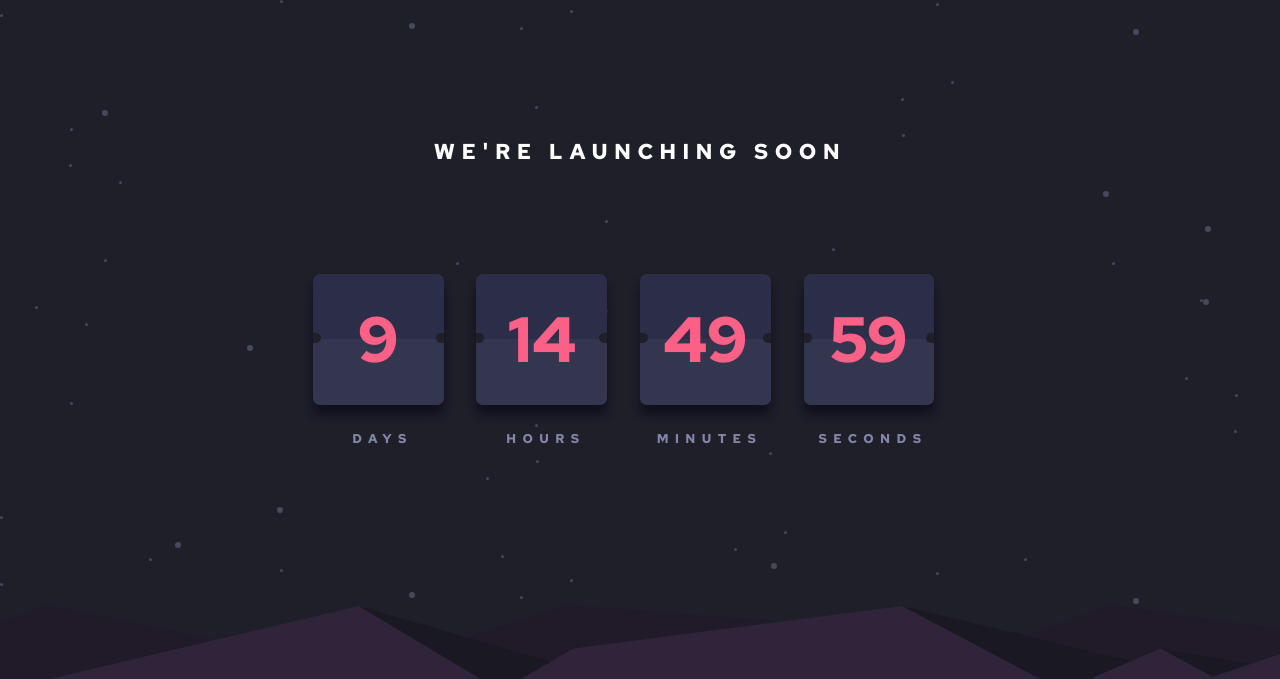
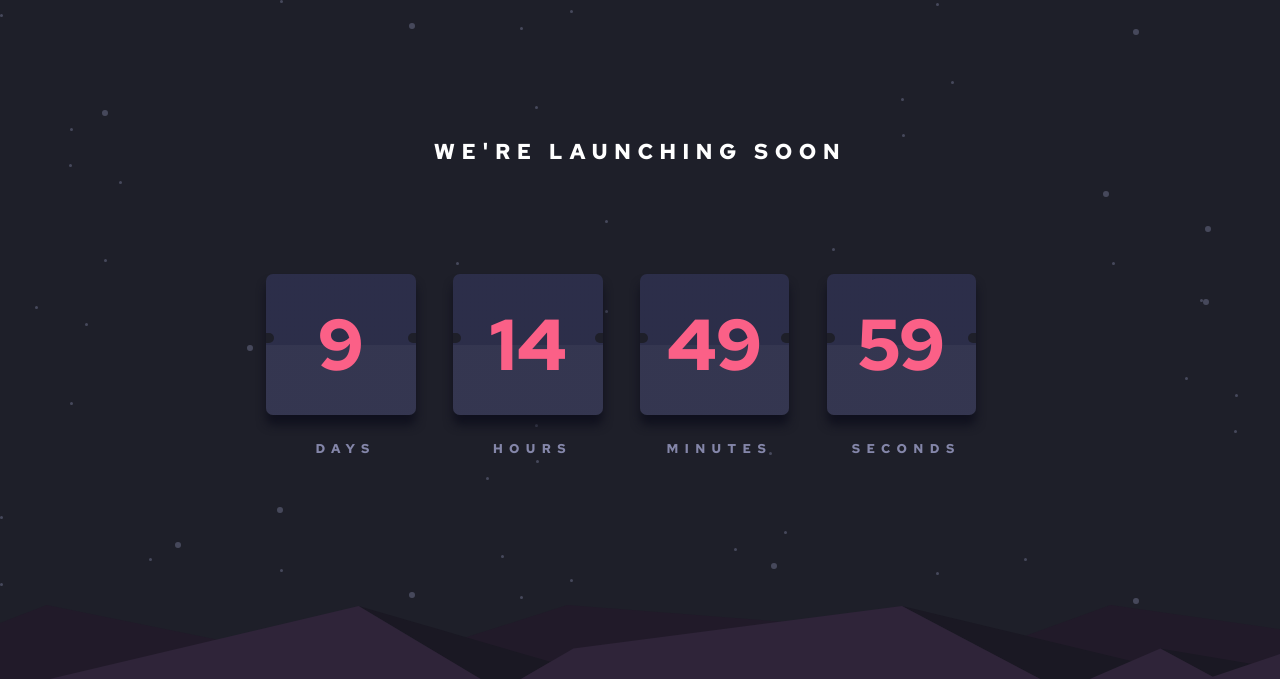
Before and after one commit to EsraaGamal-22/launch-countdown-timer, a plain HTML site: page index.html in a window 1280 px wide. Shown: the top 679 px of the page. Drawn offline with Linux system fonts and the light colour scheme.

Commit message:
Update style.css

```diff
--- a/style.css
+++ b/style.css
@@ -146,7 +146,7 @@ footer{
     }
     .countdown
     {
-    width:70%;
+    width:80%;
 
     }
     .value-details
@@ -155,6 +155,9 @@ footer{
     padding: 1.6em ;
 
 
+    }
+    .value{
+        font-size: 4.5rem;
     }
     .title{
         width:85%;
```
